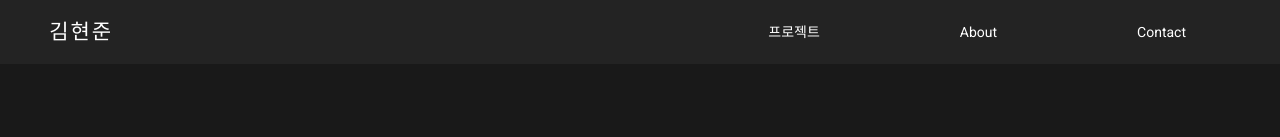
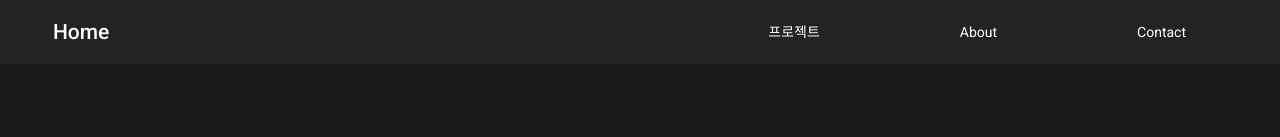
Before and after one commit to joonkim0625/my-portfolio, a React (Create React App) app: page /about in a window 1280 px wide. Shown: the top 137 px of the page. Built offline with nearby package versions, Linux system fonts and the light colour scheme.

Commit message:
add a favicon, edit README.md andupdate navbar content

```diff
--- a/public/index.html
+++ b/public/index.html
@@ -2,7 +2,7 @@
 <html lang="en">
   <head>
     <meta charset="utf-8" />
-    <link rel="shortcut icon" href="" />
+    <link rel="shortcut icon" href="./HJ-32x32.png" />
     <meta
       name="viewport"
       content="width=device-width, initial-scale=1, shrink-to-fit=no"
@@ -33,7 +33,7 @@
       rel="stylesheet"
       href="https://fonts.googleapis.com/css?family=Roboto:300,400,500"
     />
-    <title>React App</title>
+    <title>Hyunjoon Kim's Portfolio Site</title>
   </head>
   <body>
     <noscript>You need to enable JavaScript to run this app.</noscript>
--- a/src/components/layout/Navbar.js
+++ b/src/components/layout/Navbar.js
@@ -17,8 +17,8 @@ const styles = theme => ({
   toolbarTitle: {
     flex: 1,
     fontSize: "1rem",
-    letterSpacing: "2px",
-    fontWeight: 600,
+
+    fontWeight: 400,
 
     [theme.breakpoints.up("md")]: {
       marginLeft: "-25rem"
@@ -64,7 +64,7 @@ const Navbar = props => {
           <div className={classes.toolbarTitle}>
             <Typography align="center" color="inherit" variant="title">
               <Link color="inherit" component={LinkToHome} underline="none">
-                김현준
+                Home
               </Link>
             </Typography>
           </div>
```
Also changed, not shown: public/HJ-32x32.png (added), 1 other file (tests, documents, lock files or other folders).
